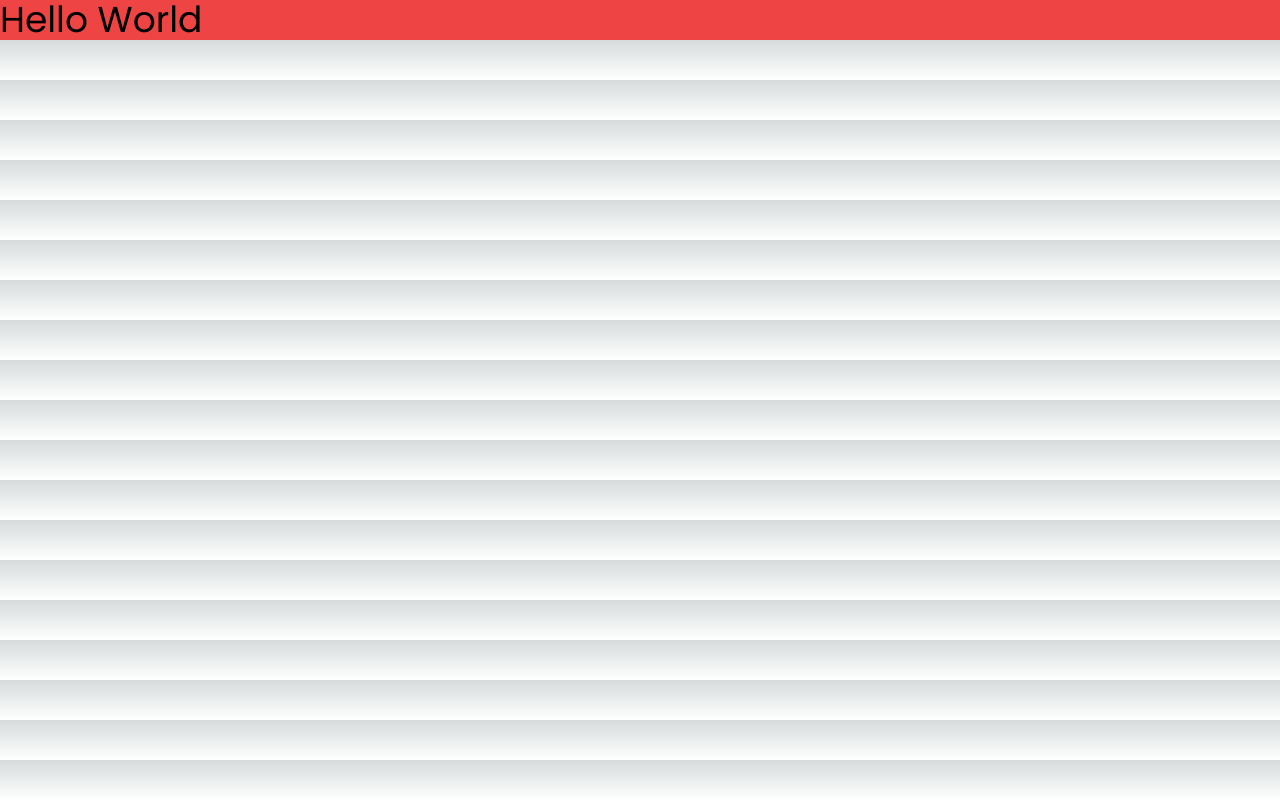
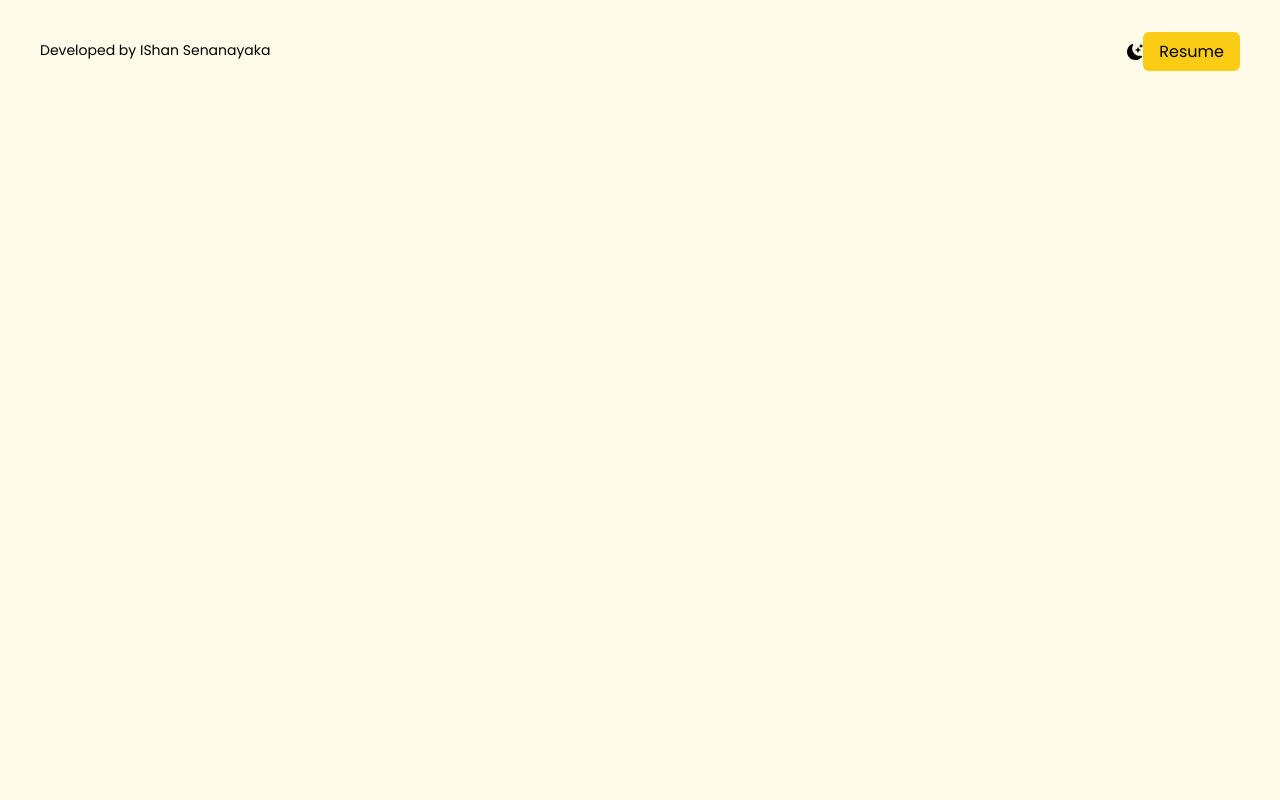
Before and after one commit to Mishan20/React_project, a Next.js app in the folder portfolio/: page / in a window 1280 px wide. Built offline with nearby package versions, Linux system fonts and the light colour scheme.

Commit message:
new edited

```diff
--- a/portfolio/app/page.tsx
+++ b/portfolio/app/page.tsx
@@ -1,5 +1,6 @@
 //import Image from 'next/image'
 import Head from "next/head"
+import {BsFillMoonStarsFill} from "react-icons/bs";
 
 export default function Home() {
   return (
@@ -13,8 +14,28 @@
            url('https://fonts.googleapis.com/css2?family=Poppins:ital,wght@0,300;0,400;0,800;1,600&display=swap');
         </style>
       </Head>
-      <main className="font-poppins">
-        <h1 className="bg-red-500 text-4xl"> Hello World</h1>
+      <main className="font-poppins bg-yellow-50 min-h-screen px-10">
+        {/* nav and hero */}
+        <section>
+          {/* nav */}
+          <nav className="py-10 flex justify-between">
+            <h1 className=" text-sm">Developed by IShan Senanayaka</h1>
+            <ul className=" flex items-center">
+              {/* icon */}
+              <li>
+                <BsFillMoonStarsFill
+                classname="cursor-pointer text-xl mx-5" />
+              </li>
+              <li>
+                <a href="https://drive.google.com/file/d/1_LClUIsuAmD8WkfURMs-dbmiMqchDMsA/view?usp=sharing"
+                download={"resume"}
+                className="bg-yellow-400 text-black px-4 py-2 border-none rounded-md"
+                >Resume</a>
+              </li>
+            </ul>
+          </nav>
+        </section>
+
       </main>
     </div>
   );
--- a/portfolio/package.json
+++ b/portfolio/package.json
@@ -17,6 +17,7 @@
     "next": "13.4.12",
     "react": "18.2.0",
     "react-dom": "18.2.0",
+    "react-icons": "^4.10.1",
     "typescript": "5.1.6"
   },
   "devDependencies": {
```
Also changed, not shown: 1 other file (tests, documents, lock files or other folders).
